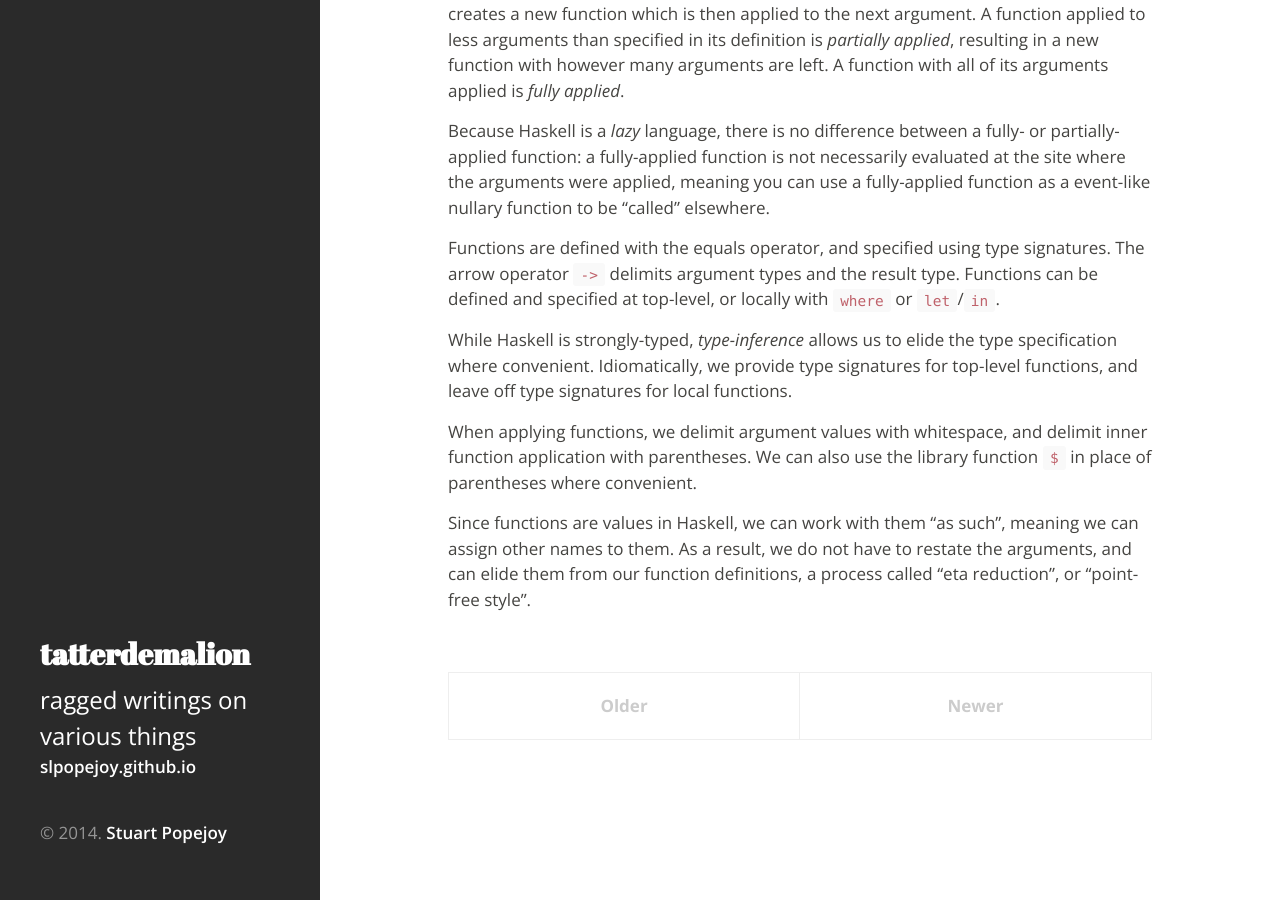
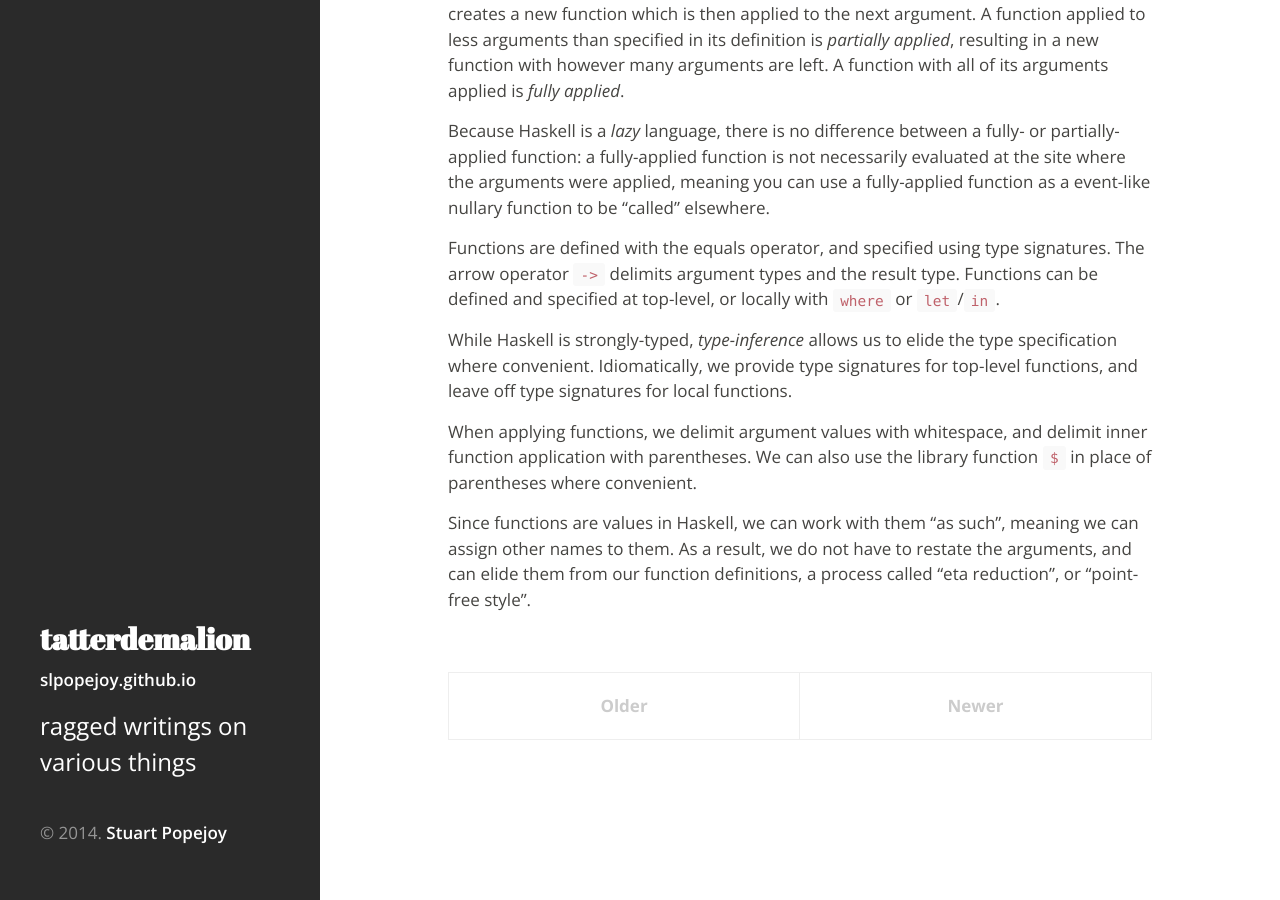
Before and after one commit to sirlensalot/sirlensalot.github.io, a Jekyll site: the page built from index.html, in a window 1280 px wide and 900 px high, scrolled down 14049 px. Built offline with Jekyll 4.4.1, drawn with Linux system fonts in a browser that asks for light colours; Markdown is read by kramdown in place of the engine named in the settings; the list of posts is cut into pages by our own code.

Commit message:
Update default.html

```diff
--- a/_layouts/default.html
+++ b/_layouts/default.html
@@ -8,8 +8,8 @@
     <header class="masthead">
       <div class="masthead-inner">
         <h1>{{ site.title }}</h1>
+        <p><a href="/">slpopejoy.github.io</a></p>
         <p class="lead">{{ site.description }}</p>
-        <p><a href="/">slpopejoy.github.io</a></p>
 
         <div class="colophon">
           <ul class="colophon-links">
@@ -23,6 +23,6 @@
     <div class="content container">
       {{ content }}
     </div>
-
+  <p><i>Jekyll layouts based on <a href="http://andhyde.com/">Hyde Theme</a></i></p>
   </body>
 </html>
```
